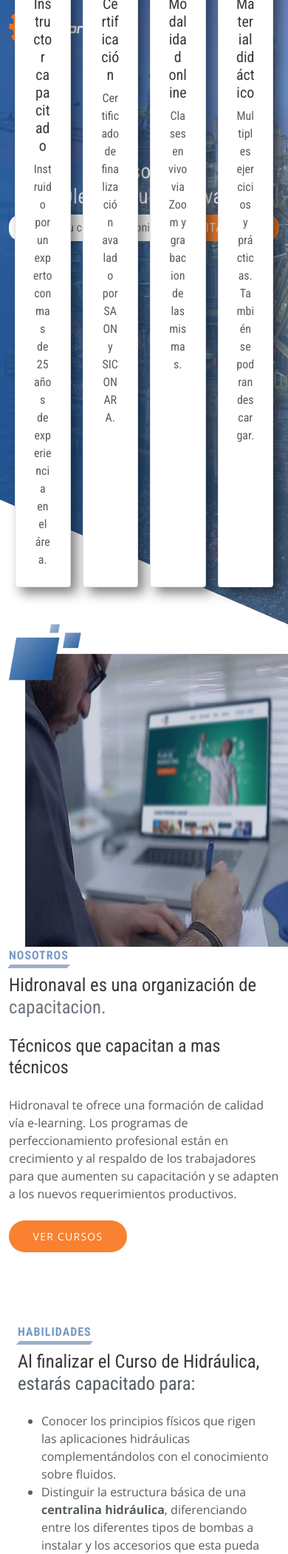
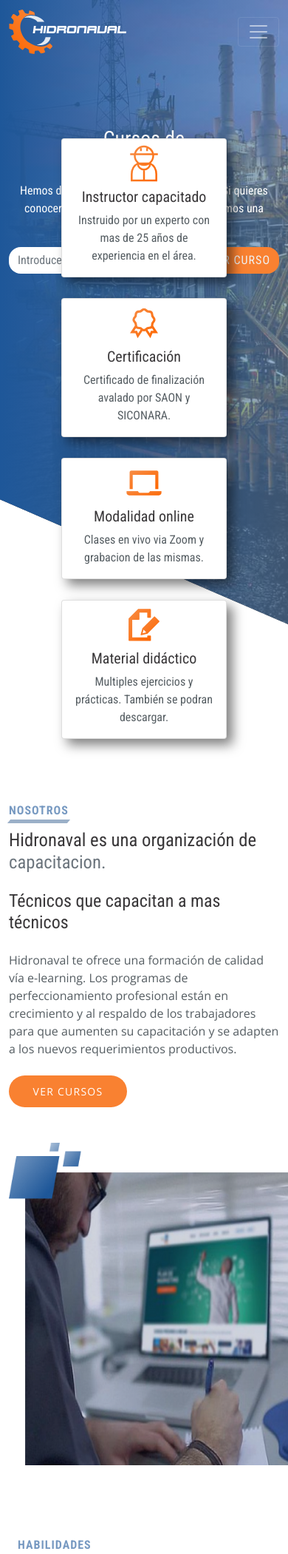
Before and after one commit to gmsanchezgaray/proyecto-hidronaval, a PHP site: page / in a window 390 px wide. Shown: the top 2101 px of the page at 74% size. Run offline with PHP 8.4, Linux system fonts and the light colour scheme; some libraries are stand-ins or nearby versions.

Commit message:
Primeros avances de responsive

```diff
--- /dev/null
+++ b/css/responsive/responsive.css
@@ -0,0 +1,2 @@
+@media (max-width: 991px){.hidro-cards{bottom:-20%}.hidro-cards .hidro-cards-container{-ms-flex-wrap:wrap;flex-wrap:wrap}#nosotros{padding-top:15rem !important}#nosotros .img-nos-container{-webkit-box-ordinal-group:3;-ms-flex-order:2;order:2}#nosotros .info-nos{margin-bottom:3rem !important}}
+/*# sourceMappingURL=responsive.css.map */
--- /dev/null
+++ b/css/responsive/responsive.scss
@@ -0,0 +1,19 @@
+@media (max-width: 991px) {
+    .hidro-cards {
+        bottom: -20%;
+        .hidro-cards-container {
+            flex-wrap: wrap;
+        }
+    }
+
+    #nosotros {
+        padding-top: 15rem !important;
+        .img-nos-container {
+            order: 2;
+        }
+        .info-nos {
+            margin-bottom: 3rem !important;
+        }
+    }
+
+}
--- a/css/styles.scss
+++ b/css/styles.scss
@@ -149,8 +149,8 @@ body {
 // ──────────HEADER SECTION───────────────────────────────────────────────────────────
 .header-container {
   height: 100% !important;
-  background: -webkit-linear-gradient(90deg, rgba(30, 87, 153, 0.9) 0%, rgba(101, 140, 186, 0.6) 100%), url("./img/page-img/img-header.jpg");
-  background-image: linear-gradient(90deg, rgba(30, 87, 153, 0.9) 0%, rgba(101, 140, 186, 0.6) 100%), url("./img/page-img/img-header.jpg");
+  background: -webkit-linear-gradient(90deg, rgba(30, 87, 153, 1) 0%, rgba(101, 140, 186, 0.6) 100%), url("./img/page-img/img-header.jpg");
+  background-image: linear-gradient(90deg, rgba(30, 87, 153, 1) 0%, rgba(101, 140, 186, 0.6) 100%), url("./img/page-img/img-header.jpg");
   background-size: cover;
   background-position: center;
   clip-path: polygon(100% 0, 100% 100%, 0 80%, 0 0);
@@ -212,16 +212,17 @@ body {
 .hidro-cards {
   bottom: 5%;
   .card {
-    width: 15rem !important;
+    width: 14rem !important;
     padding: 8px;
-    margin: 8px;
+    margin: 14px;
     box-shadow: 8px 8px 16px rgba(0, 0, 0, 0.5);
     text-align: center;
     img {
       width: 100%;
-      height: 60px;
+      height: 50px;
     }
     .card-body {
+      padding: .5rem;
       h5 {
         color: $titles;
       }
@@ -517,6 +518,7 @@ main {
       }
     }
     #carousel {
+      height: 400px;
       margin-bottom: 8rem !important;
       .carousel-indicators {
         bottom: -12%;
@@ -548,6 +550,8 @@ main {
               border: 5px solid #1E5799;
               border-radius: 50%;
               width: 50%;
+              height: 160px;
+              object-fit: cover;
             }
             h5 {
               color: $titles;
--- a/index.php
+++ b/index.php
@@ -17,7 +17,7 @@
 </div>
 
 <header class="header-container position-relative">
-    <nav class="main-nav navbar navbar-expand-md navbar-dark">
+    <nav class="main-nav navbar navbar-expand-lg navbar-dark">
         <div class="container">
             <a class="navbar-brand" href="index.php">
                 <img src="css/img/img-logo-light.svg" height="60px" alt="img-logo-hidronaval">
@@ -51,9 +51,9 @@
     </nav>
     <div class="container h-80">
         <div class="row align-items-center h-80">
-            <div class="col-sm-12 col-md-6 text-center text-md-start">
+            <div class="col-sm-12 col-md-8 col-lg-6 text-center text-md-start">
                 <h1>Cursos de <br>Oleohidraulica Naval</h1>
-                <p class="d-none d-md-block">Hemos diseñado cursos de Oleohidráulica. Si quieres conocer más sobre Olehidráulica, te ofrecemos una
+                <p>Hemos diseñado cursos de Oleohidráulica. Si quieres conocer más sobre Olehidráulica, te ofrecemos una
                     Introducción <b>GRATIS</b>.</p>
                 <form>
                     <div class="input-group mb-3">
--- a/js/tab-info.js
+++ b/js/tab-info.js
@@ -9,7 +9,8 @@ const dataUl = [
         <li>Aprenderas muchas habilidades dentro del curso relacionadas con el aprendizaje tecnico de Oleohidraulica naval</li>
         <li>Trabajaras en habilidades unicas y demandadas</li>
         <li>Elementos de lista de prueba en tab "Habilidades"</li>
-    `
+    `,
+        title: 'Oleohidraulica'
     },
     {
         data: `
@@ -35,8 +36,6 @@ const dataUl = [
     `
     }
 ]
-
-console.log(tabButtons);
 
 /* DATA CHANGE - Se recorren los botones almacenados en la variable tabButtons y se les asigna el escuchador de eventos "click", al ocurrir esto sucede lo siguiente:
 
--- a/sections/index-sections/cards-collection.php
+++ b/sections/index-sections/cards-collection.php
@@ -1,5 +1,5 @@
 <section class="hidro-cards position-absolute w-100">
-    <div class="container d-flex justify-content-center">
+    <div class="container d-flex hidro-cards-container justify-content-center">
         <div class="card">
             <img src="css\img\img-cards-collection\instructor-capacitado-card.svg" alt="instructor-img">
             <div class="card-body">
--- a/sections/index-sections/nosotros.php
+++ b/sections/index-sections/nosotros.php
@@ -4,7 +4,7 @@
         <img src="css\img\page-img\img-estudios.png" alt="img-estudios">
     </div>
 
-    <div class="col-md-6 my-auto info-nos">
+    <div class="col-sm-12 col-lg-6 my-auto info-nos">
         <span class="decorators">NOSOTROS</span>
         <h2 class="mb-4">Hidronaval es una organización de <span class="text-muted">capacitacion.</span></h2>
         <h4 class="mb-4">Técnicos que capacitan a mas técnicos</h4>
--- a/sections/index-sections/testimonios.php
+++ b/sections/index-sections/testimonios.php
@@ -1,4 +1,4 @@
-<div class="testimony-container container pb-6">
+<div class="testimony-container container">
     <div class="row text-center justify-content-center">
         <div class="testimony-intro col-sm-5 text-success">
             <span class="decorators">Testimonios</span>
@@ -24,19 +24,19 @@
             </div>
             <div class="carousel-item">
                 <div class="card mx-auto text-center">
-                    <img src="css\img\img-testimonials\img-example-2.jpg" class="card-img-top mx-auto mb-3" alt="...">
+                    <img src="css\img\img-testimonials\recomend-2.jpg" class="card-img-top mx-auto mb-3" alt="...">
                     <div class="card-body">
-                        <h5 class="card-title">Carla Montoya</h5>
-                        <p class="card-text">"Some quick example text to build on the card title and make up the bulk of the card's content."</p>
+                        <h5 class="card-title">Fabian Quiroga</h5>
+                        <p class="card-text">"Cursos excelentes en terminos técnicos, teoricos y prácticos, buenas expectativas en conocimiento personal en la salida laboral."</p>
                     </div>
                 </div>
             </div>
             <div class="carousel-item">
                 <div class="card mx-auto text-center">
-                    <img src="css\img\img-testimonials\img-example-3.png" class="card-img-top mx-auto mb-3" alt="...">
+                    <img src="css\img\img-testimonials\recomend-1.jpg" class="card-img-top mx-auto mb-3" alt="...">
                     <div class="card-body">
-                        <h5 class="card-title">Mariano Rodriguez</h5>
-                        <p class="card-text">"The card title and make up the bulk of the card's content title and make up the bulk of the card's content."</p>
+                        <h5 class="card-title">Pablo Germán Bertini</h5>
+                        <p class="card-text">"Curso excelente dictado, con todas las normas de seguridad y tambien de calidad."</p>
                     </div>
                 </div>
             </div>
--- a/shared/header.php
+++ b/shared/header.php
@@ -12,7 +12,8 @@ header("Expires: Sat, 1 Jul 2000 05:00:00 GMT"); // Fecha en el pasado
     <title>Hidronaval Capacitaciones</title>
     <link rel="stylesheet" href="css\bootstrap_css\bootstrap.min.css">
     <link href="https://fonts.googleapis.com/icon?family=Material+Icons" rel="stylesheet">
+    <link rel="stylesheet" href="https://cdnjs.cloudflare.com/ajax/libs/animate.css/4.1.1/animate.min.css"/>
     <link rel="stylesheet" href="css/styles.css">
-    <link rel="stylesheet" href="https://cdnjs.cloudflare.com/ajax/libs/animate.css/4.1.1/animate.min.css"/>
+    <link rel="stylesheet" href="css\responsive\responsive.css">
 </head>
 <body>
```
Also changed, not shown: css/img/img-testimonials/img-example-2.jpg (deleted), css/img/img-testimonials/img-example-3.png (deleted), css/img/img-testimonials/recomend-1.jpg (added), css/img/img-testimonials/recomend-2.jpg (added), css/styles.css, 2 other files.
